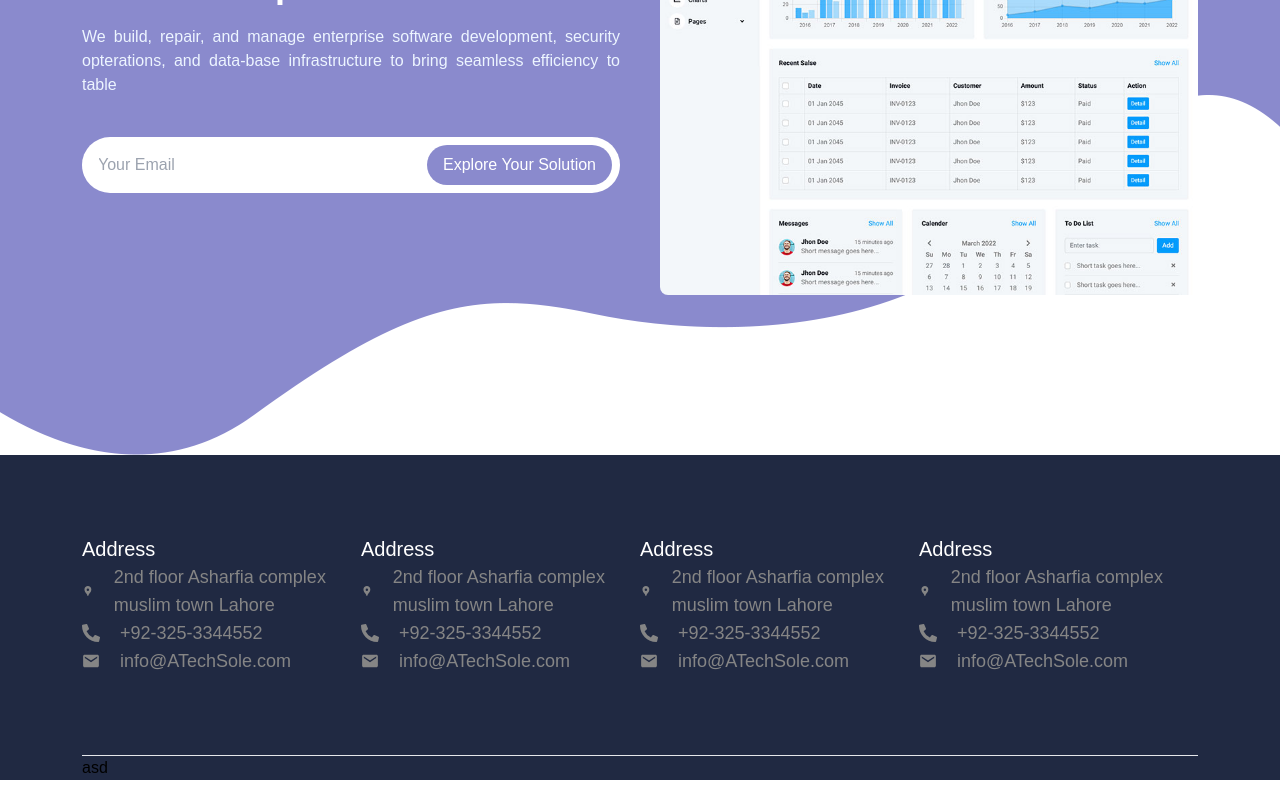
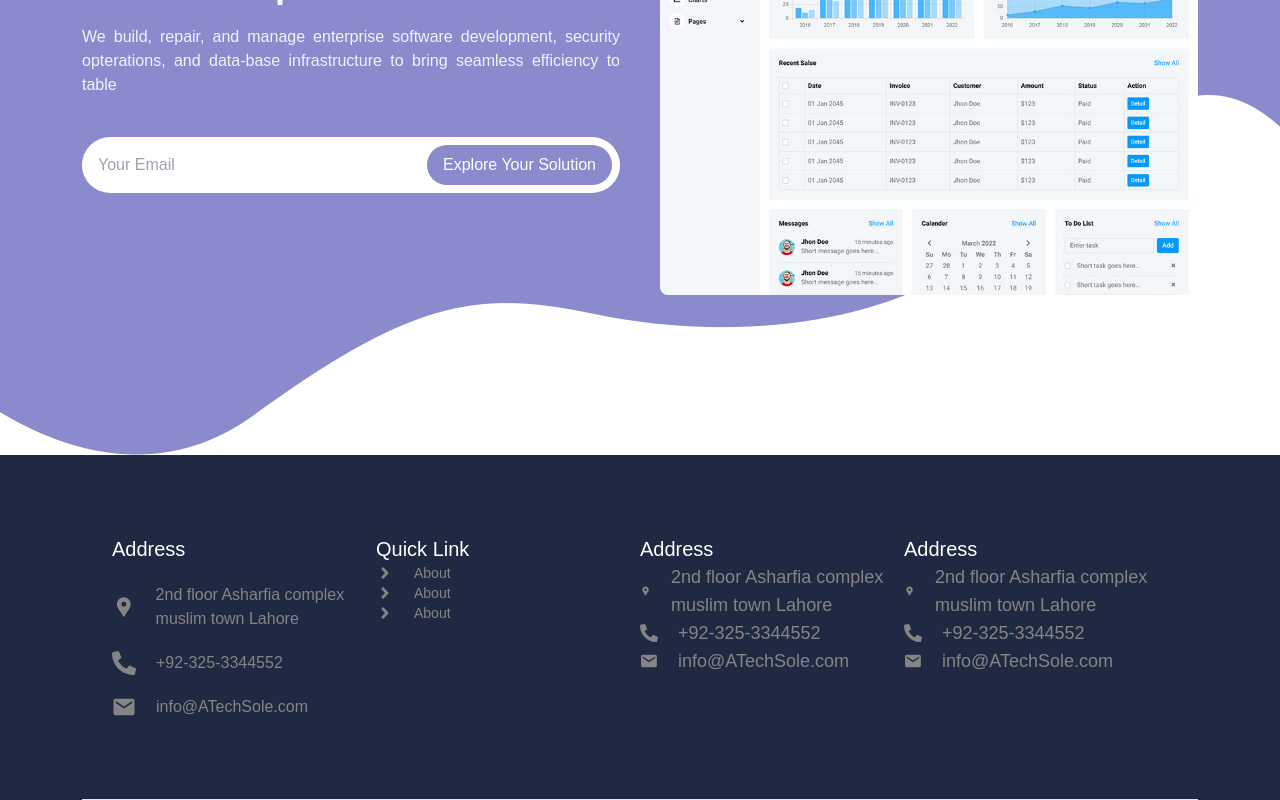
Before and after one commit to muazkhalid936/AtechSole, a React (Vite) app: page /About in a window 1280 px wide. Shown: the part 337-1137 px from the top of the page. Built offline with nearby package versions, Linux system fonts and the light colour scheme.

Commit message:
working on footer

```diff
--- a/src/components/Footer.jsx
+++ b/src/components/Footer.jsx
@@ -2,35 +2,37 @@ import React from "react";
 import { MdLocationPin } from "react-icons/md";
 import { FaPhoneAlt } from "react-icons/fa";
 import { IoMdMail } from "react-icons/io";
+import { FaAngleRight } from "react-icons/fa";
 
 const Footer = () => {
   return (
     <div className="bg-footer flex flex-col">
-      <div className="container py-20 grid md:grid-cols-2 lg:grid-cols-4">
-        <div>
+      <div className="container-footer py-20 grid md:grid-cols-2 lg:grid-cols-4">
+        <div className="flex flex-col gap-5">
           <div className="text-white text-xl">Address</div>
-          <div className="text-footer-text text-lg flex gap-5 items-center">
-            <MdLocationPin /> 2nd floor Asharfia complex muslim town Lahore
-          </div>
-          <div className="text-footer-text text-lg flex gap-5 items-center">
-            <FaPhoneAlt /> +92-325-3344552
-          </div>
-          <div className="text-footer-text text-lg flex gap-5 items-center">
-            <IoMdMail />
+          <p className="text-footer-text  text-base flex gap-5 items-center">
+            <MdLocationPin className="text-4xl" /> 2nd floor Asharfia complex
+            muslim town Lahore
+          </p>
+          <p className="text-footer-text text-base flex gap-5 items-center">
+            <FaPhoneAlt className="text-2xl" /> +92-325-3344552
+          </p>
+          <p className="text-footer-text text-base flex gap-5 items-center">
+            <IoMdMail className="text-2xl" />
             info@ATechSole.com
-          </div>
+          </p>
         </div>
         <div>
-          <div className="text-white text-xl">Address</div>
-          <div className="text-footer-text text-lg flex gap-5 items-center">
-            <MdLocationPin /> 2nd floor Asharfia complex muslim town Lahore
+          <div className="text-white text-xl">Quick Link</div>
+
+          <div className="text-footer-text group hover:text-lg hover:text-white duration-500 ease-in-out cursor-pointer hover:underline text-sm flex gap-5 items-center">
+            <FaAngleRight className="text-lg group-hover:text-xl" /> About
           </div>
-          <div className="text-footer-text text-lg flex gap-5 items-center">
-            <FaPhoneAlt /> +92-325-3344552
+          <div className="text-footer-text text-sm flex gap-5 items-center">
+            <FaAngleRight className="text-lg group-hover:underline" /> About
           </div>
-          <div className="text-footer-text text-lg flex gap-5 items-center">
-            <IoMdMail />
-            info@ATechSole.com
+          <div className="text-footer-text text-sm flex gap-5 items-center">
+            <FaAngleRight className="text-lg" /> About
           </div>
         </div>
         <div>
@@ -62,7 +64,7 @@ const Footer = () => {
       </div>
 
       <div className="container">
-        <hr />asd
+        <hr />
       </div>
     </div>
   );
--- a/src/index.css
+++ b/src/index.css
@@ -15,7 +15,7 @@
   margin: 0px auto;
 }
 
-.container {
+.container ,.container-footer {
   width: 100%;
   padding-right: var(--bs-gutter-x, 0.75rem);
   padding-left: var(--bs-gutter-x, 0.75rem);
@@ -42,12 +42,20 @@
 }
 
 @media (min-width: 1200px) {
+  .container-footer {
+    max-width: 1080px;
+  }
   .container {
     max-width: 1140px;
   }
+
+
 }
 
 @media (min-width: 1400px) {
+  .container-footer {
+    max-width: 1140px;
+  }
   .container {
     max-width: 1320px;
   }
```
